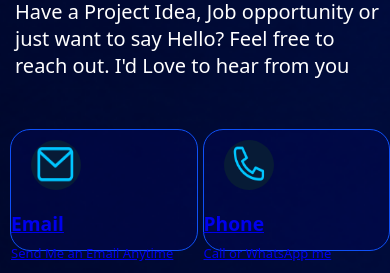
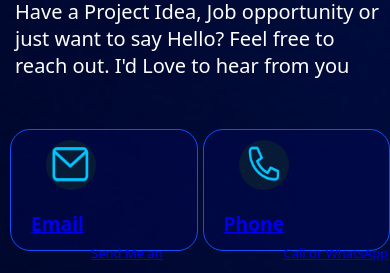
Before and after one commit to praisejahhenshaw/PH-portfolio, a plain HTML site: page pjPORTFOLIO-contacts.html in a window 390 px wide. Shown: the part 555-828 px from the top of the page. Drawn offline with Linux system fonts and the light colour scheme.

Commit message:
Update pjPORTFOLIO-contacts.html

```diff
--- a/pjPORTFOLIO-contacts.html
+++ b/pjPORTFOLIO-contacts.html
@@ -439,16 +439,18 @@ footer{
     border-radius: 30px;
     background-color: #0b308eb0;
     margin-top: 10px;
-    margin-left: 20px;
+    margin-left: 35px;
 }
 .boxtxt-head{
     font-size: larger;
     font-weight: bold;
     margin-top: 15px;
+    margin-left:20px
 }
 .boxtxt-small{
     font-size: small;
     font-weight: lighter;
+    margin-left: 60px;
 }
 .arrow-right{
     margin-top: 10px;
```
